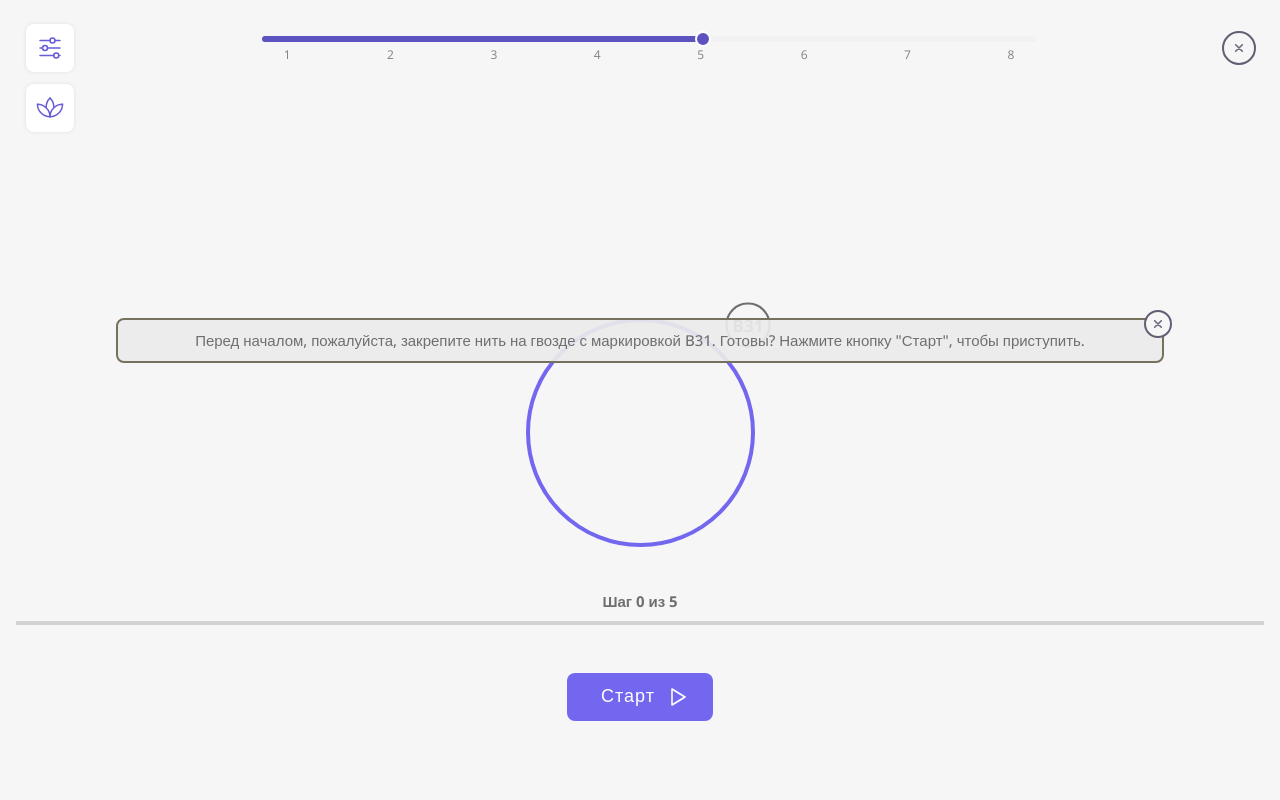
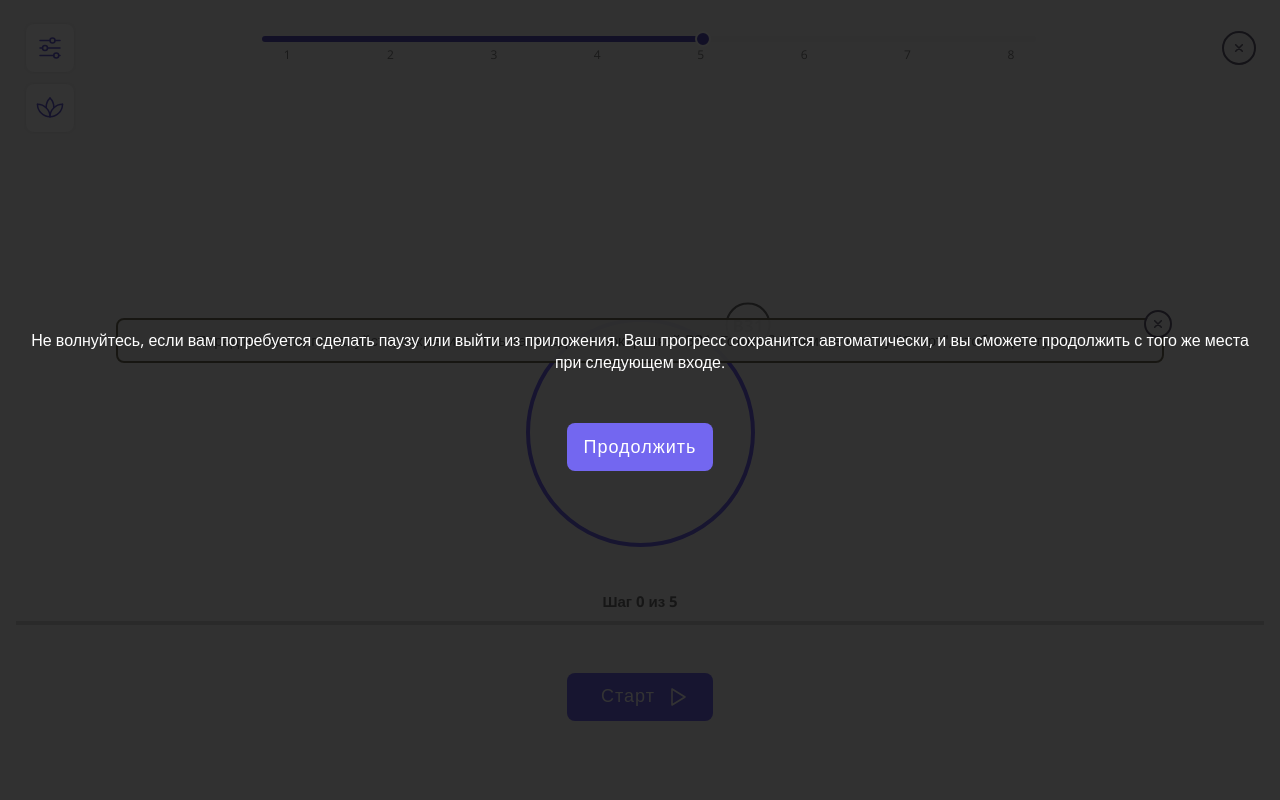
Before and after one commit to PaulAsaf2/wallstring-frontend, a PHP site: page / in a window 1280 px wide. Run offline with PHP 8.4, Linux system fonts and the light colour scheme; some libraries are stand-ins or nearby versions.

Commit message:
add close popup

```diff
--- a/index.html
+++ b/index.html
@@ -93,7 +93,7 @@
     </button>
   </main>
 
-  <!-- <div class="popup_dont_worry">
+  <div class="popup_dont_worry">
     <h1 class="worry_title">
       Не волнуйтесь, если вам потребуется сделать паузу или выйти из приложения.
       Ваш прогресс сохранится автоматически, и вы сможете продолжить с того же
@@ -101,11 +101,10 @@
     </h1>
     <button
       type="button"
-      class="rectangular_btn"
-      onclick="closePopup()"
+      class="rectangular_btn close_popup_btn"
       >Продолжить
     </button>
-  </div> -->
+  </div>
 
 <script type="module" src="script.js"></script>
 </body>
--- a/script.js
+++ b/script.js
@@ -1,10 +1,10 @@
 import { toggleKnitting, closeDescription } from './scripts/playbackHandle.js'
-import { playBtn, sliderEl, descriptionCloseBtn } from './utils/constants.js'
+import {
+  popup, meditationBtn, meditationText,
+  playBtn, sliderEl, descriptionCloseBtn,
+  closePopupBtn,
+} from './utils/constants.js'
 import { knittingSpeedHandle } from './scripts/speedHandle.js'
-
-const popup = document.querySelector('.popup_dont_worry')
-const meditationBtn = document.querySelector('.meditaion_btn_off')
-const meditationText = document.querySelector('.meditation_text')
 
 const tg = window.Telegram.WebApp
 
@@ -24,3 +24,4 @@ playBtn.addEventListener('click', toggleKnitting)
 meditationBtn.addEventListener('click', toggleMeditation)
 sliderEl.addEventListener('input', knittingSpeedHandle)
 descriptionCloseBtn.addEventListener('click', closeDescription)
+closePopupBtn.addEventListener('click', closePopup)
--- a/style.css
+++ b/style.css
@@ -51,8 +51,7 @@ body {
   left: 0;
   width: 100%;
   height: 100%;
-  background-color: rgba(0, 0, 0, 0.367);
-  /* background-color: rgba(0, 0, 0, .8); */
+  background-color: rgba(0, 0, 0, .8);
   display: flex;
   justify-content: center;
   align-items: center;
--- a/utils/constants.js
+++ b/utils/constants.js
@@ -1,3 +1,7 @@
+const popup = document.querySelector('.popup_dont_worry')
+const meditationBtn = document.querySelector('.meditaion_btn_off')
+const meditationText = document.querySelector('.meditation_text')
+const closePopupBtn = document.querySelector('.close_popup_btn')
 const playBtn = document.querySelector('.trigger_btn')
 const sliderEl = document.querySelector("#range")
 const arrow = document.querySelector('.arrow')
@@ -87,7 +91,11 @@ const detectSounds = {
   60: [69360, 1140],
 }
 export {
+  popup,
+  meditationBtn,
+  meditationText,
   playBtn,
+  closePopupBtn,
   delay,
   sliderEl,
   points,
```
